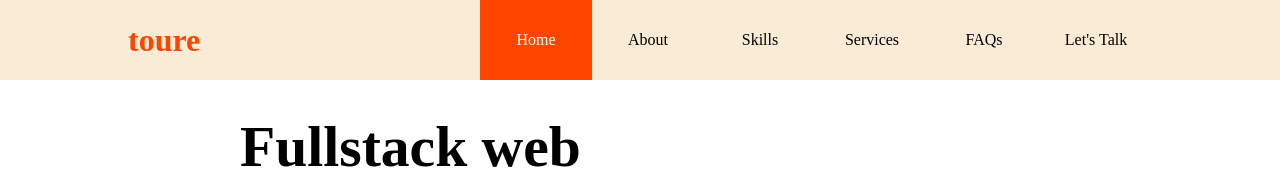
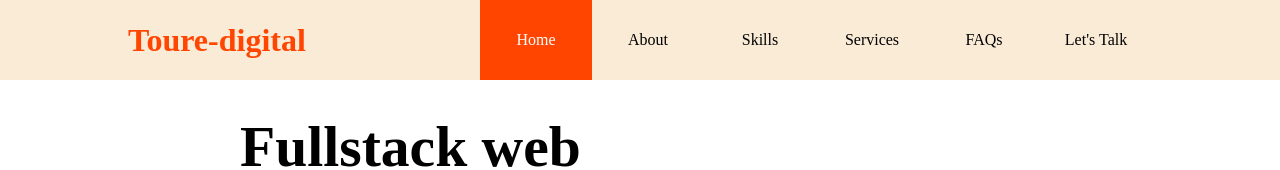
Before and after one commit to Toure-digital/Toure-digital, a plain HTML site: page index.html in a window 1280 px wide. Shown: the top 170 px of the page. Drawn offline with nearby package versions, Linux system fonts and the light colour scheme.

Commit message:
Update index.html

```diff
--- a/index.html
+++ b/index.html
@@ -25,7 +25,7 @@
     <!--================NAVBAR-===================-->
     <nav>
         <div class="container">
-          <a href=""><h3>toure</h3></a>
+          <a href=""><h3>Toure-digital</h3></a>
           <ul>
             <li><a href="" class="active">Home</a></li>
             <li><a href="#about">About</a></li>
```
